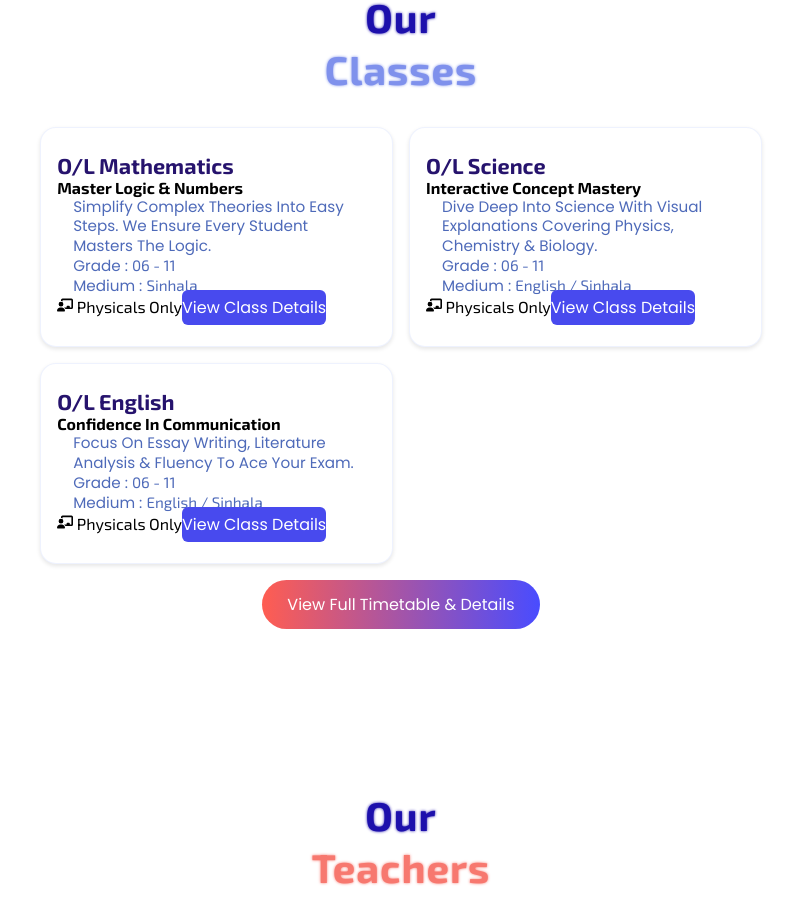
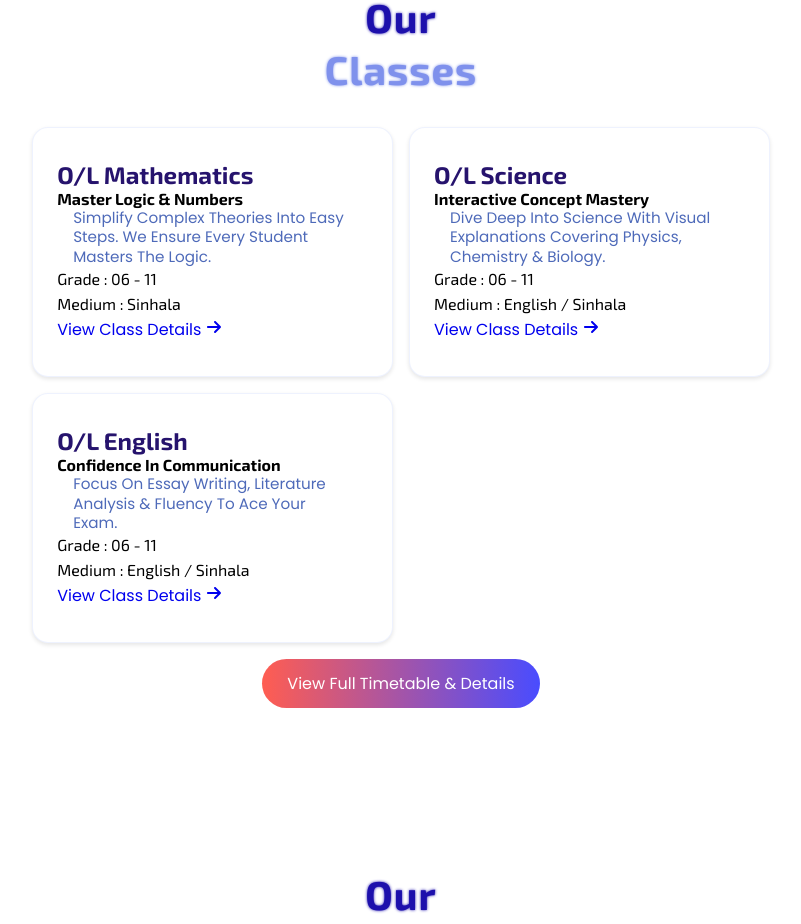
Before and after one commit to lakshan-beast/Educa-OL-Learning-Platform, a React (Vite) app: page / in a window 1280 px wide. Shown: the part 2580-3504 px from the top of the page, without its empty margins (239-1040 px from the left). Built offline with nearby package versions, Linux system fonts and the light colour scheme.

Commit message:
Update Classes component: replace icon, enhance class card structure, and improve accessibility

```diff
--- a/src/sections/Classes.jsx
+++ b/src/sections/Classes.jsx
@@ -90,7 +90,7 @@
 // import React from 'react';
 import { Link } from "react-router-dom";
 // import { FaChalkboardUser, FaCalendarDays } from "react-icons/fa6";
-import { FaChalkboardUser } from "react-icons/fa6";
+import { FaArrowRight } from "react-icons/fa6";
 
 const Classes = () => {
   const classData = [
@@ -139,13 +139,17 @@ const Classes = () => {
       <div className="class-container">
         <div className="classes-grid">
           {classData.map((item, index) => (
-            <div className="classes-card card" key={index} data-aos="fade-up">
+            <div className="class-card " key={index} data-aos="fade-up">
               {/* <div className="classes-column">
                 <img src={item.image} loading="lazy" alt={item.title} />
               </div> */}
-              <div className="classes-info">
-                <h3>{item.title}</h3>
-                <h4>{item.subtitle}</h4>
+              <div className="class-info">
+                <div className="class-header">
+                  <h3>{item.title}</h3>
+                  <h4>{item.subtitle}</h4>
+                </div>
+
+                <p className="class-desc">{item.description}</p>
 
                 <div className="quick-schedule">
                   {/* <span>
@@ -157,8 +161,18 @@ const Classes = () => {
                   </span> */}
                 </div>
 
-                <p>{item.description}</p>
-                <p>
+                <div className="class-meta">
+                  <div className="meta-item">
+                    <span className="label">Grade : </span>
+                    <span className="value">{item.grade}</span>
+                  </div>
+                  <div className="meta-item">
+                    <span className="label">Medium : </span>
+                    <span className="value">{item.medium}</span>
+                  </div>
+                </div>
+
+                {/* <p>
                   Grade : <span>{item.grade}</span>
                 </p>
                 <p>
@@ -167,11 +181,10 @@ const Classes = () => {
 
                 <span className="position">
                   <FaChalkboardUser /> Physicals only
-                </span>
+                </span> */}
 
-                {/* ID එක අනුව වෙනම පේජ් එකකට යන ලින්ක් එක */}
-                <Link to={`/class-details/${item.id}`} className="class-btn">
-                  View Class Details
+                <Link to={`/class-details/${item.id}`} className="class-btns">
+                  View Class Details <FaArrowRight />
                 </Link>
               </div>
             </div>
```
